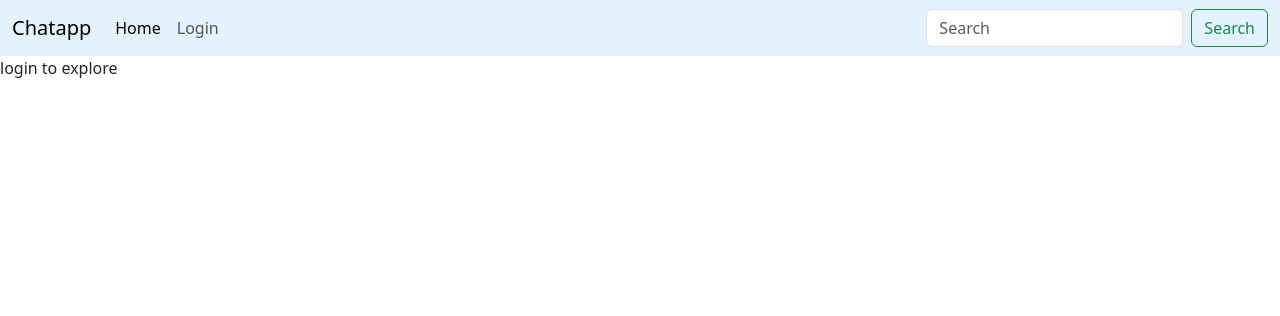
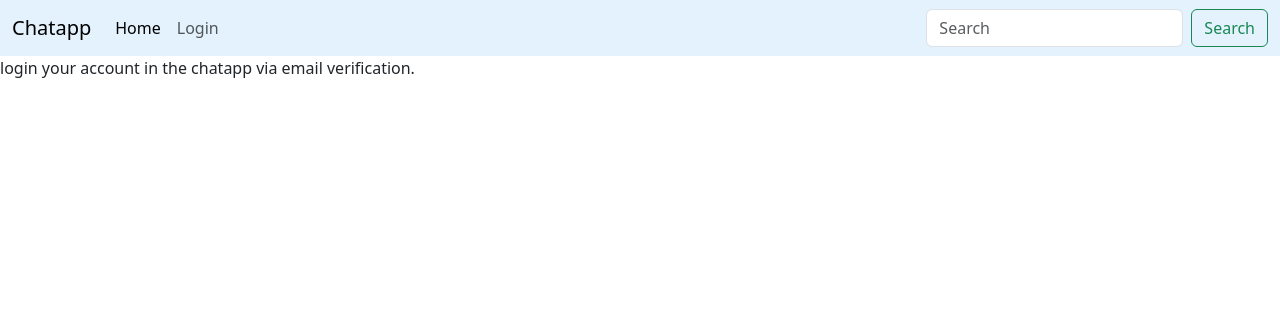
Before and after one commit to FenilVadher/Assignment_Bizzyatra, a PHP site: page /Homepage.php in a window 1280 px wide. Shown: the top 316 px of the page. Run offline with PHP 8.4, Linux system fonts and the light colour scheme.

Commit message:
echo updated

```diff
--- a/Homepage.php
+++ b/Homepage.php
@@ -1,5 +1,5 @@
 <?php
 
 include 'partials/nav.php';
-echo "login to explore";
+echo "login your account in the chatapp via email verification.";
 ?>
```
